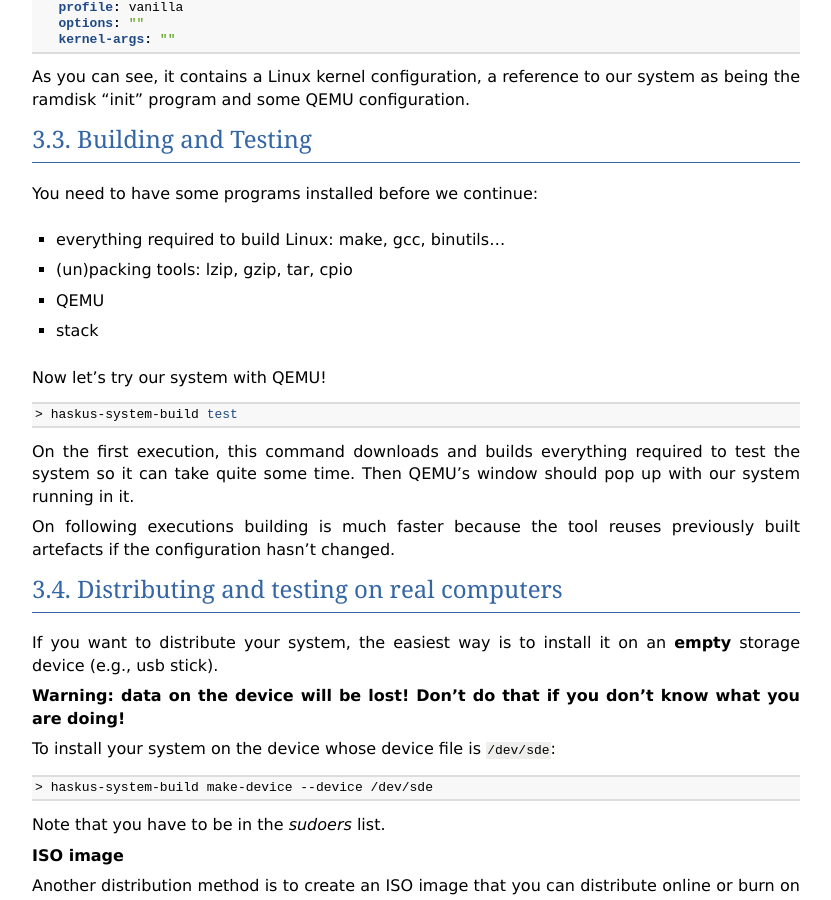
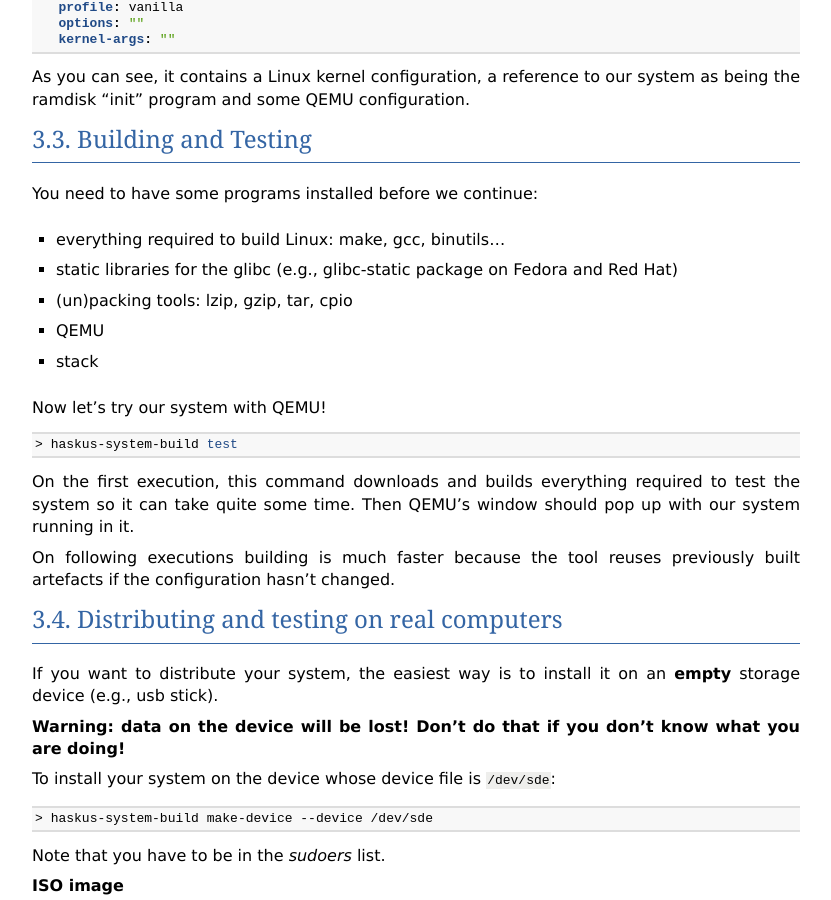
Before and after one commit to haskus/haskus-manual, a Sphinx documentation site: the page built from source/system/volume1/automatic_building.rst, in a window 1280 px wide and 900 px high, scrolled down 1383 px. Shown: the whole window, without its empty margins (48-879 px from the left). Built offline with Sphinx 7.4.7, drawn with Linux system fonts in a browser that asks for light colours.

Commit message:
Mention static libraries

```diff
--- a/source/system/volume1/automatic_building.rst
+++ b/source/system/volume1/automatic_building.rst
@@ -93,6 +93,8 @@ Building and Testing
 You need to have some programs installed before we continue:
 
 * everything required to build Linux: make, gcc, binutils...
+* static libraries for the glibc (e.g., glibc-static package on Fedora and Red
+  Hat)
 * (un)packing tools: lzip, gzip, tar, cpio
 * QEMU
 * stack
```
